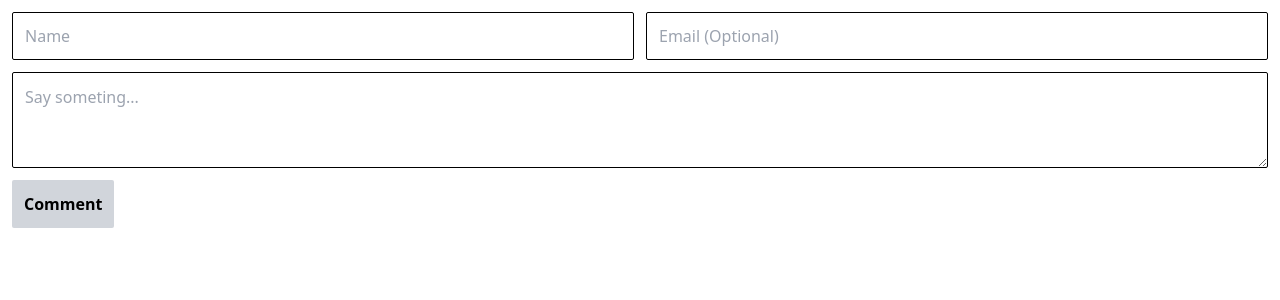
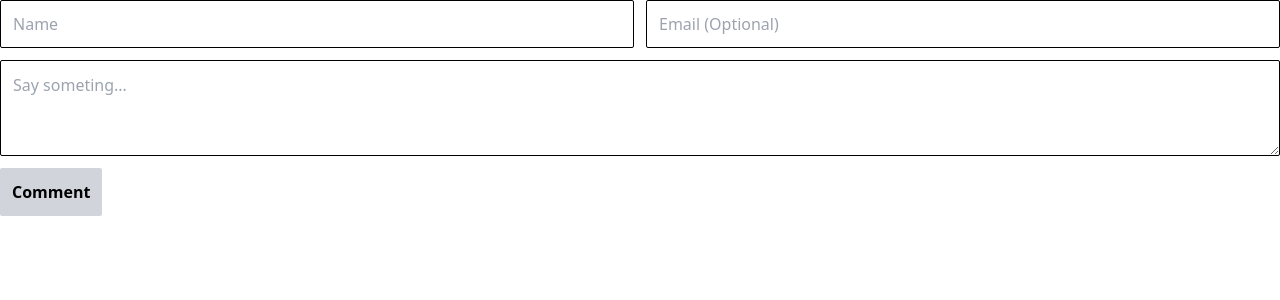
Before and after one commit to windbelike/winc, a Next.js app: page / in a window 1280 px wide. Shown: the top 300 px of the page. Built offline with nearby package versions, Linux system fonts and the light colour scheme.

Commit message:
feat: padding

```diff
--- a/src/pages/index.tsx
+++ b/src/pages/index.tsx
@@ -30,7 +30,7 @@ export default function Home() {
 
   return (
     <main>
-      <form onSubmit={handleSubmit} className="flex flex-col p-3 gap-3">
+      <form onSubmit={handleSubmit} className="flex flex-col gap-3">
         <div className="flex gap-3 grow min-w-0">
           <input ref={nameRef} className="h-12 border border-black grow p-3 rounded-sm min-w-0
           focus:ring outline-none ring-black"
```
